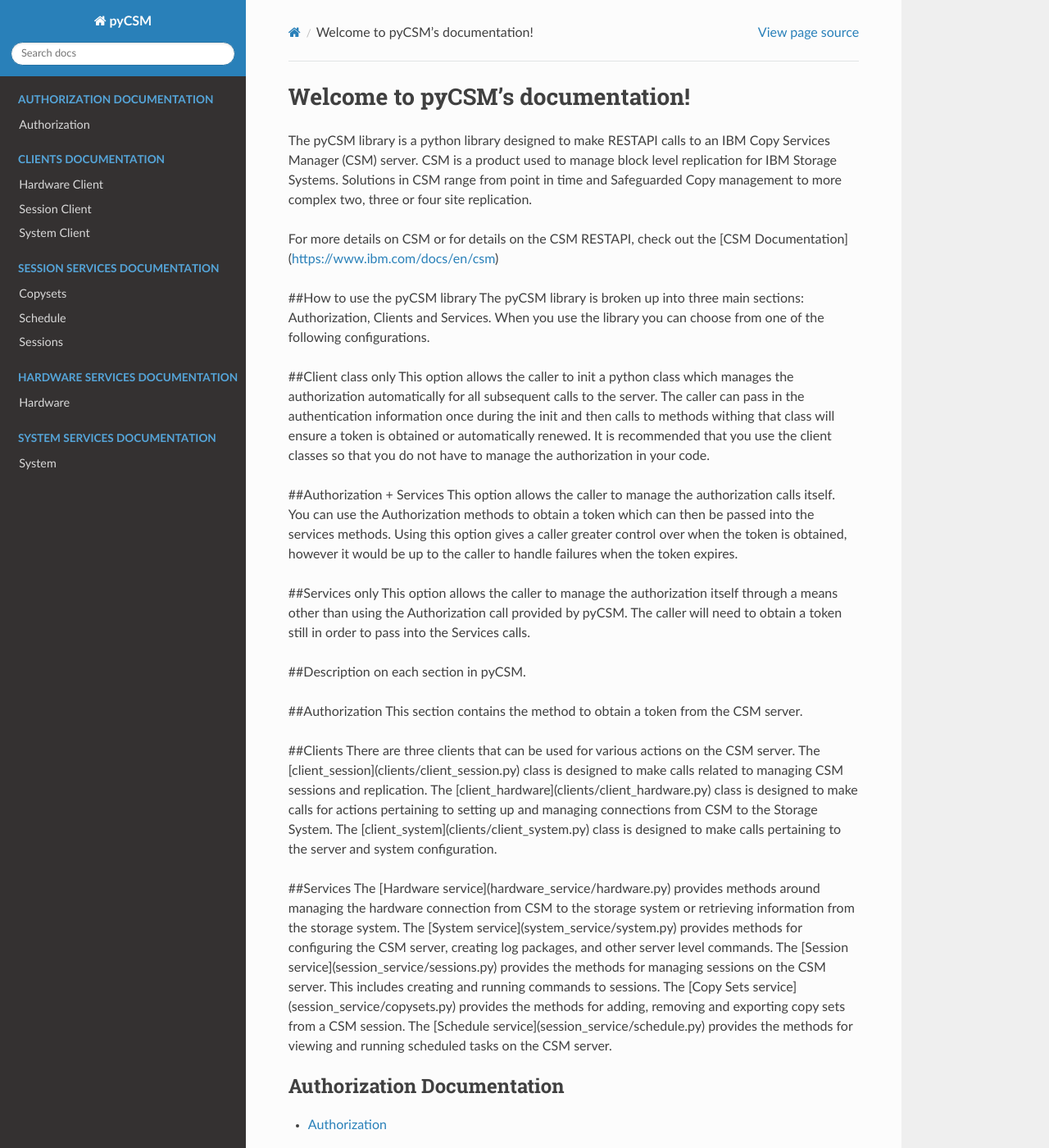
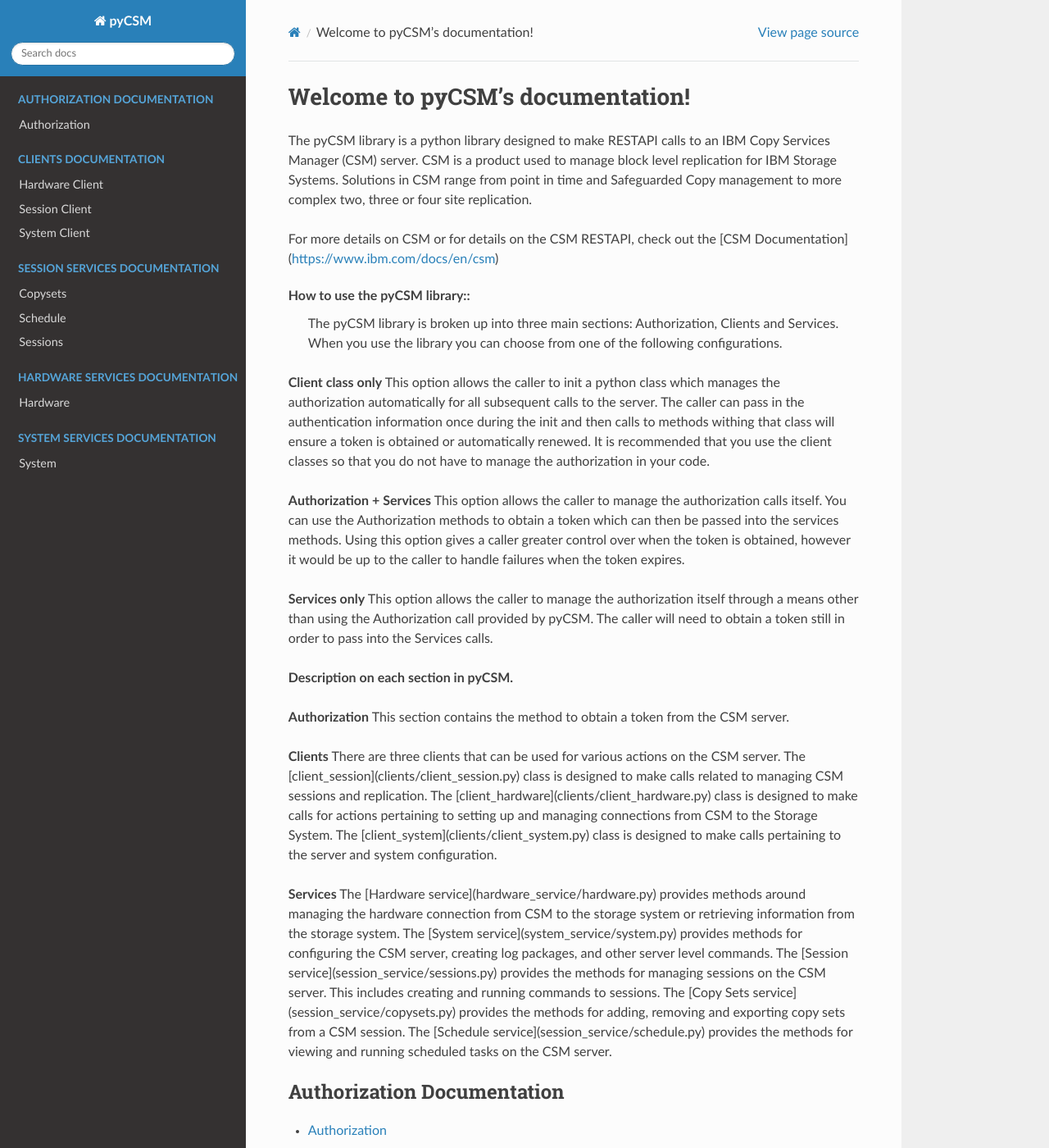
Before and after one commit to IBM/pyCSM, a Sphinx documentation site: the page built from docs/index.rst, in a window 1280 px wide and 1400 px high. Shown: the whole window at 82% size. Built offline with Sphinx 7.4.7 and the Read the Docs theme 2.0.0, drawn with Linux system fonts in a browser that asks for light colours.

```diff
--- a/docs/index.rst
+++ b/docs/index.rst
@@ -11,33 +11,33 @@ in CSM range from point in time and Safeguarded Copy management to more complex
 
 For more details on CSM or for details on the CSM RESTAPI, check out the [CSM Documentation](https://www.ibm.com/docs/en/csm)
 
-##How to use the pyCSM library
-The pyCSM library is broken up into three main sections:  Authorization, Clients and Services.
-When you use the library you can choose from one of the following configurations.
+**How to use the pyCSM library**::
+   The pyCSM library is broken up into three main sections:  Authorization, Clients and Services.
+   When you use the library you can choose from one of the following configurations.
 
-##Client class only
+**Client class only**
 This option allows the caller to init a python class which manages the authorization automatically
 for all subsequent calls to the server.  The caller can pass in the authentication information once during the init
 and then calls to methods withing that class will ensure a token is obtained or automatically renewed.
 It is recommended that you use the client classes so that you do not have to manage the authorization in your code.
 
-##Authorization + Services
+**Authorization + Services**
 This option allows the caller to manage the authorization calls itself.  You can use the
 Authorization methods to obtain a token which can then be passed into the services methods.  Using this option gives
 a caller greater control over when the token is obtained, however it would be up to the caller to handle failures
 when the token expires.
 
-##Services only
+**Services only**
 This option allows the caller to manage the authorization itself through a means other than using
 the Authorization call provided by pyCSM.  The caller will need to obtain a token still in order to pass into the
 Services calls.
 
-##Description on each section in pyCSM.
+**Description on each section in pyCSM.**
 
-##Authorization
+**Authorization**
 This section contains the method to obtain a token from the CSM server.
 
-##Clients
+**Clients**
 There are three clients that can be used for various actions on the CSM server.
 The [client_session](clients/client_session.py) class is designed to make calls related to managing CSM sessions and
 replication.
@@ -46,7 +46,7 @@ up and managing connections from CSM to the Storage System.
 The [client_system](clients/client_system.py) class is designed to make calls pertaining to the server and system
 configuration.
 
-##Services
+**Services**
 The [Hardware service](hardware_service/hardware.py) provides methods around managing the hardware connection from
 CSM to the storage system or retrieving information from the storage system.
 The [System service](system_service/system.py) provides methods for configuring the CSM server, creating log packages,
```
